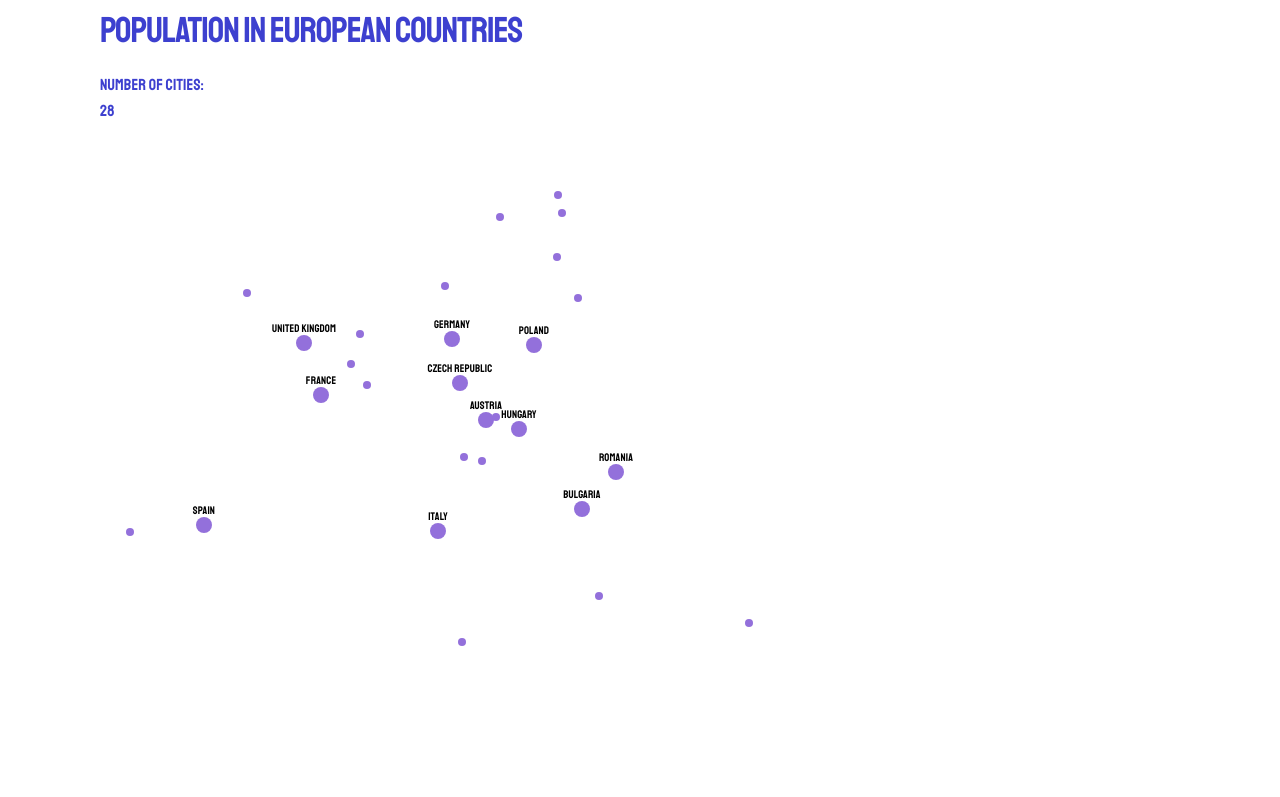
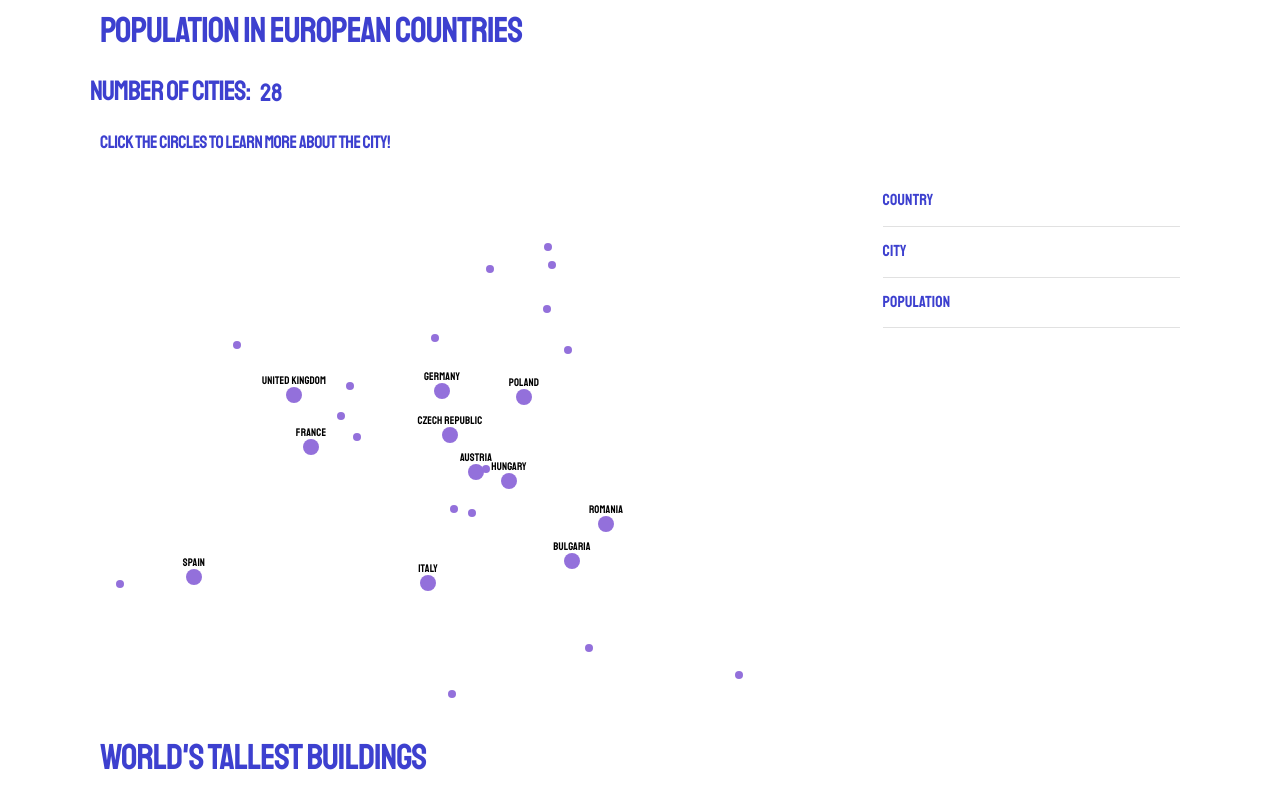
Before and after one commit to kproth99/Lab3-D3, a plain HTML site: page d3graph.html in a window 1280 px wide. Shown: the top 797 px of the page. Drawn offline with nearby package versions, Linux system fonts and the light colour scheme.

Commit message:
Hover and Style Changes

```diff
--- a/contents.js
+++ b/contents.js
@@ -27,7 +27,16 @@ d3.csv("cities.csv", d3.autoType).then((data) => {
             return 4;
           }
         })
-        .attr("fill", "MediumPurple");
+        .attr("fill", "MediumPurple")
+        .on("click", (event, d) => {document.querySelector(".city-name").src = d.city; //this goes into the library
+      //csv and pulls the image then gives in the
+         d3.select(".city-name").text(d.city);
+         d3.select(".country-name").text(d.country);
+         d3.select(".city-population").text(d.population);
+
+        });
+
+
 
      svg
         .selectAll("text")
--- a/d3graph.html
+++ b/d3graph.html
@@ -11,10 +11,33 @@
   <body>
     <div class="container">
       <h2>Population in European countries</h2>
-      Number of Cities:
-      <div class="city-count"></div>
+      <div class="row">
+        <h3>Number of Cities:   </h3>
+        <div class="city-count"></div>
+      </div>
+      <h5> Click the circles to learn more about the city!</h5>
+      <div class="row">
       <div class="population-plot"></div>
       <svg class="population-plot"></svg>
+        <div class = "column">
+          <table>
+            <tbody>
+              <tr>
+                <td>Country</td>
+                <td><span class="country-name"></span></td>
+              </tr>
+              <tr>
+                <td>City</td>
+                <td><span class="city-name"></span></td>
+              </tr>
+              <td>Population</td>
+                <td><span class="city-population"></span></td>
+              </tr>
+            </tbody>
+          </table>
+        </div>
+      </div>
+
     </div>
     <div class="container">
       <h2>World's Tallest Buildings</h2>
--- a/style.css
+++ b/style.css
@@ -7,3 +7,13 @@ circle:hover
   {
     fill:rgb(32, 32, 105);
   }
+
+.city-count{
+    font-size: 25px;
+    margin-left: 10px;
+}
+
+rect:hover
+  {
+    fill:rgb(32, 32, 105);
+  }
```
